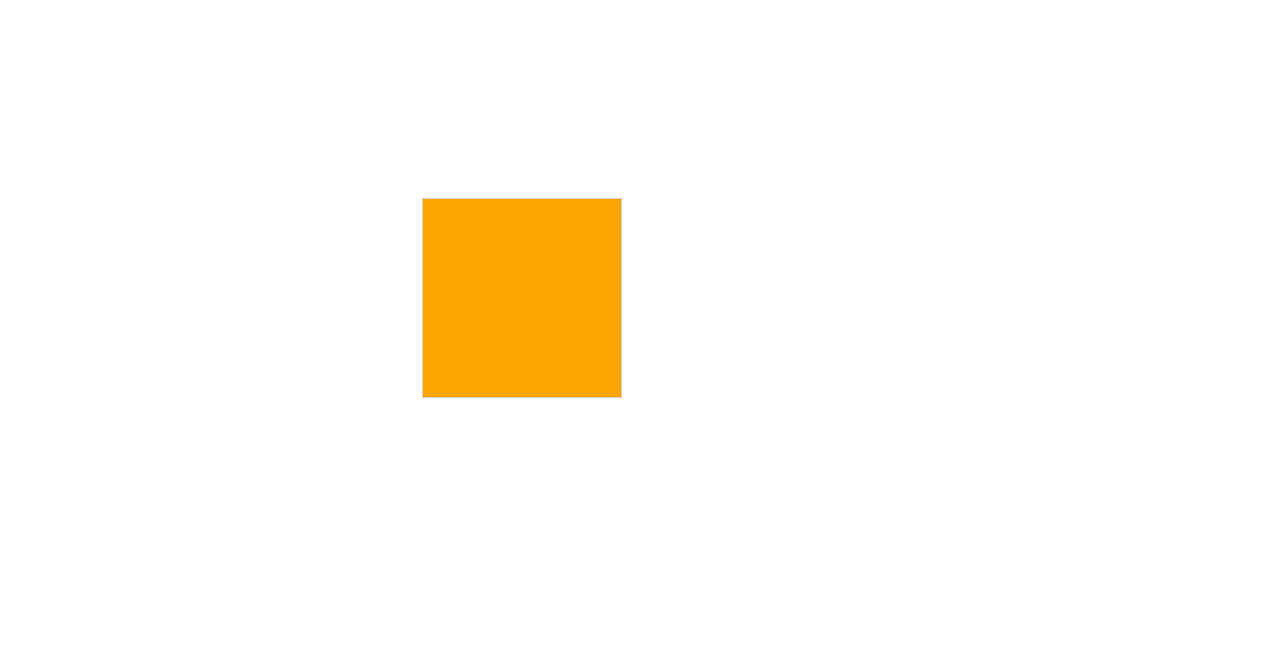
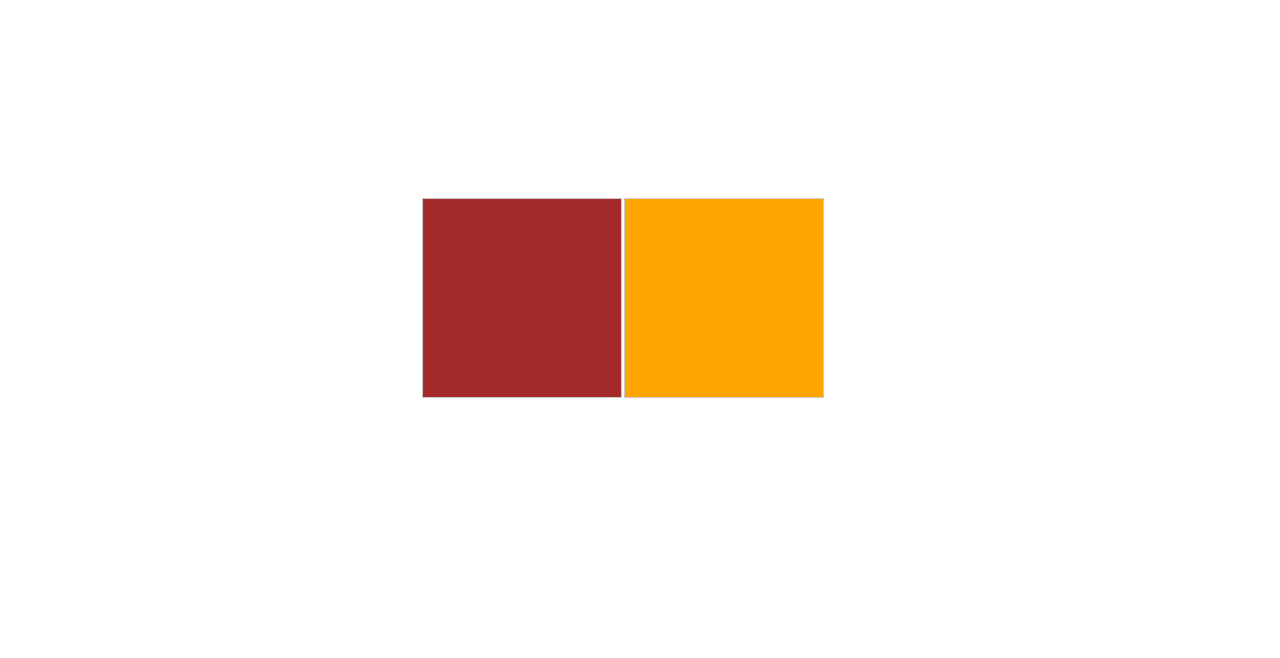
Before and after one commit to sumana-reddy/talk-2-treasure-8, a website with bundled scripts: page index.html in a window 1280 px wide. Shown: the part 82-740 px from the top of the page. Built offline with nearby package versions, Linux system fonts and the light colour scheme.

Commit message:
Update main.css

```diff
--- a/styles/main.css
+++ b/styles/main.css
@@ -14,7 +14,7 @@ article {
 }
 
 
-#status {
+#status1 {
   height: 200px;
   width: 200px;
   background: brown;
@@ -23,7 +23,7 @@ article {
   border: 1px solid #ccc;
 }
 
-#status1 {
+#status2 {
   height: 200px;
   width: 200px;
   background: orange;
```
